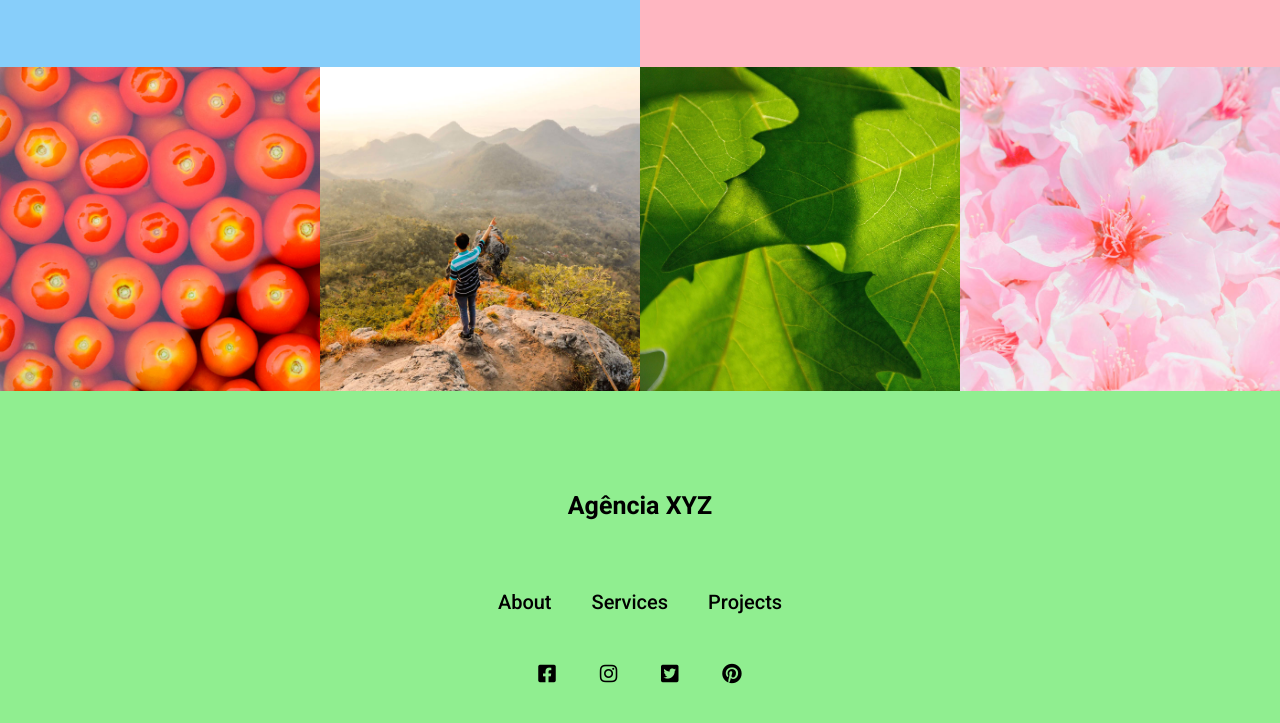
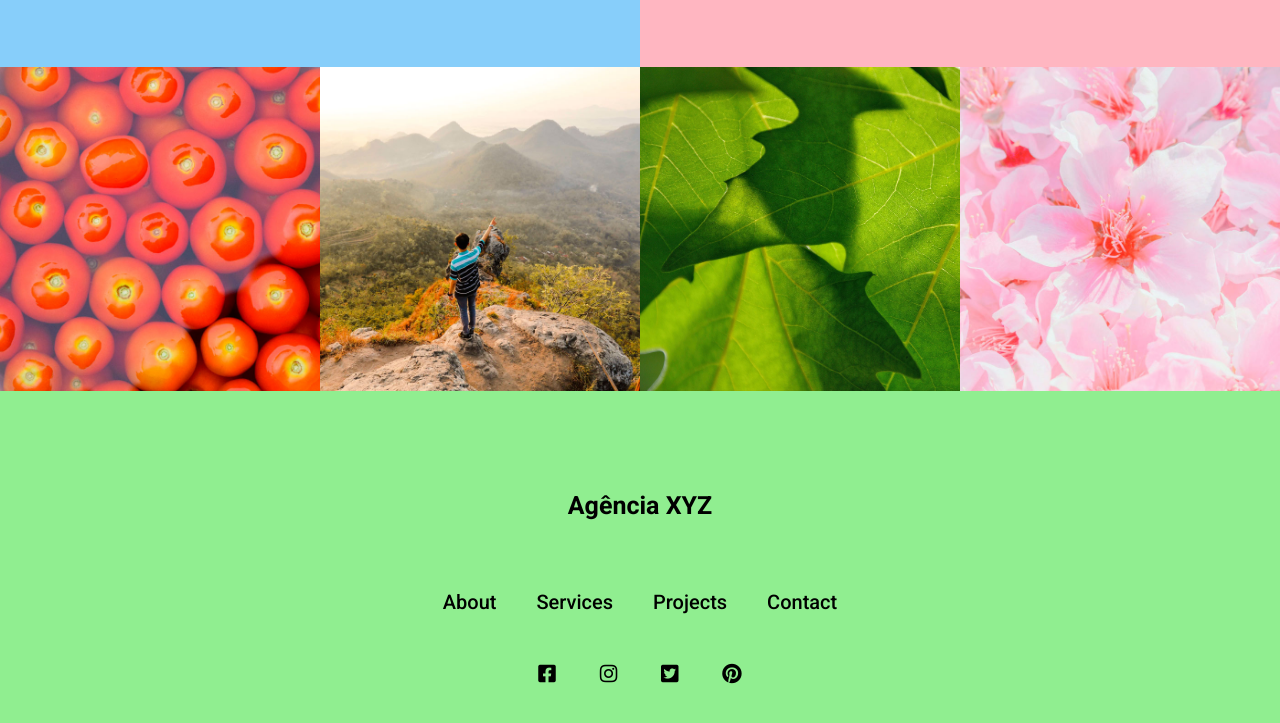
Before and after one commit to FilipeLuizPO/landing-page-com-grid, a plain HTML site: page index.html in a window 1280 px wide. Shown: the part 2081-2804 px from the top of the page. Drawn offline with Linux system fonts and the light colour scheme.

Commit message:
link contact funcionando

```diff
--- a/index.html
+++ b/index.html
@@ -98,14 +98,15 @@
             </a>
         </div>
     </section>
-    <footer class="footer" id="Contact">
+    <footer class="footer" id="contact">
         <h4>Agência XYZ</h4>
 
         <nav>
             <ul>
                 <li><a href="#about">About</a></li>
                 <li><a href="#services">Services</a></li>
-                <li><a href="projects">Projects</a></li>
+                <li><a href="#projects">Projects</a></li>
+                <li><a href="#contact">Contact</a></li>
             </ul>
         </nav>
         <div class="social">
```
